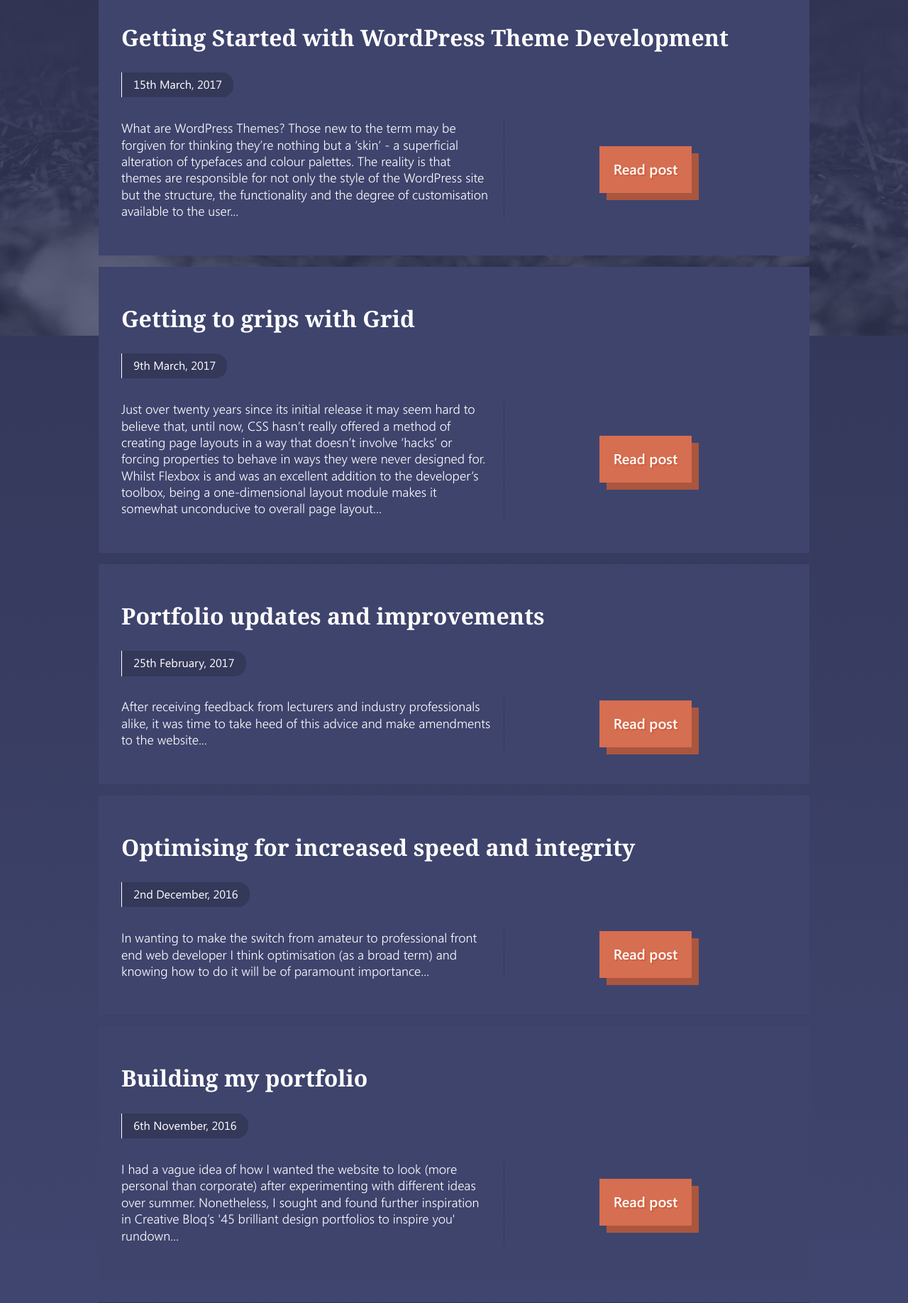
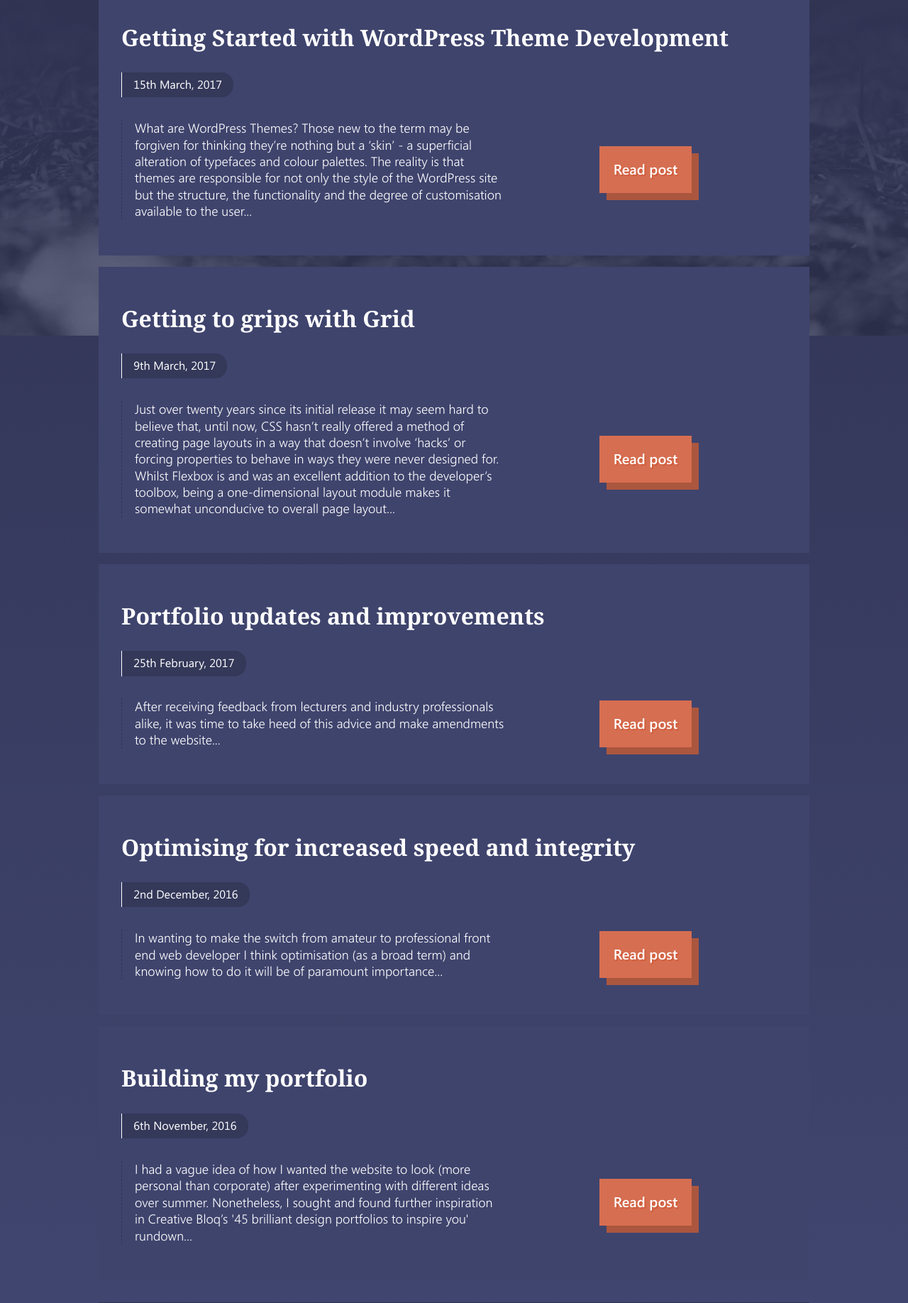
Before and after one commit to tmccarten/portfolio-redesign, a PHP site: page /blog in a window 1280 px wide. Shown: the part 327-2163 px from the top of the page at 71% size. Run offline with PHP 8.4, Linux system fonts and the light colour scheme; some web fonts are replaced.

Commit message:
border on left of blog teasers

```diff
--- a/assets/css/3-components/_blogindex.scss
+++ b/assets/css/3-components/_blogindex.scss
@@ -89,8 +89,8 @@
 
   .bloglisting__teaser {
     //text-align: justify;
-    padding-right: 1em;
-    border-right: .1em dashed $maincolour;
+    padding-left: 1em;
+    border-left: .1em dashed $maincolour;
     max-width: 30em;
   }
 }
--- a/assets/css/style.css
+++ b/assets/css/style.css
@@ -1213,8 +1213,8 @@ body {
 }
 
 .bloglisting__teaser {
-	padding-right: 1em;
-	border-right: 0.1em dashed #303453;
+	padding-left: 1em;
+	border-left: 0.1em dashed #303453;
 	max-width: 30em;
 }
 
```
